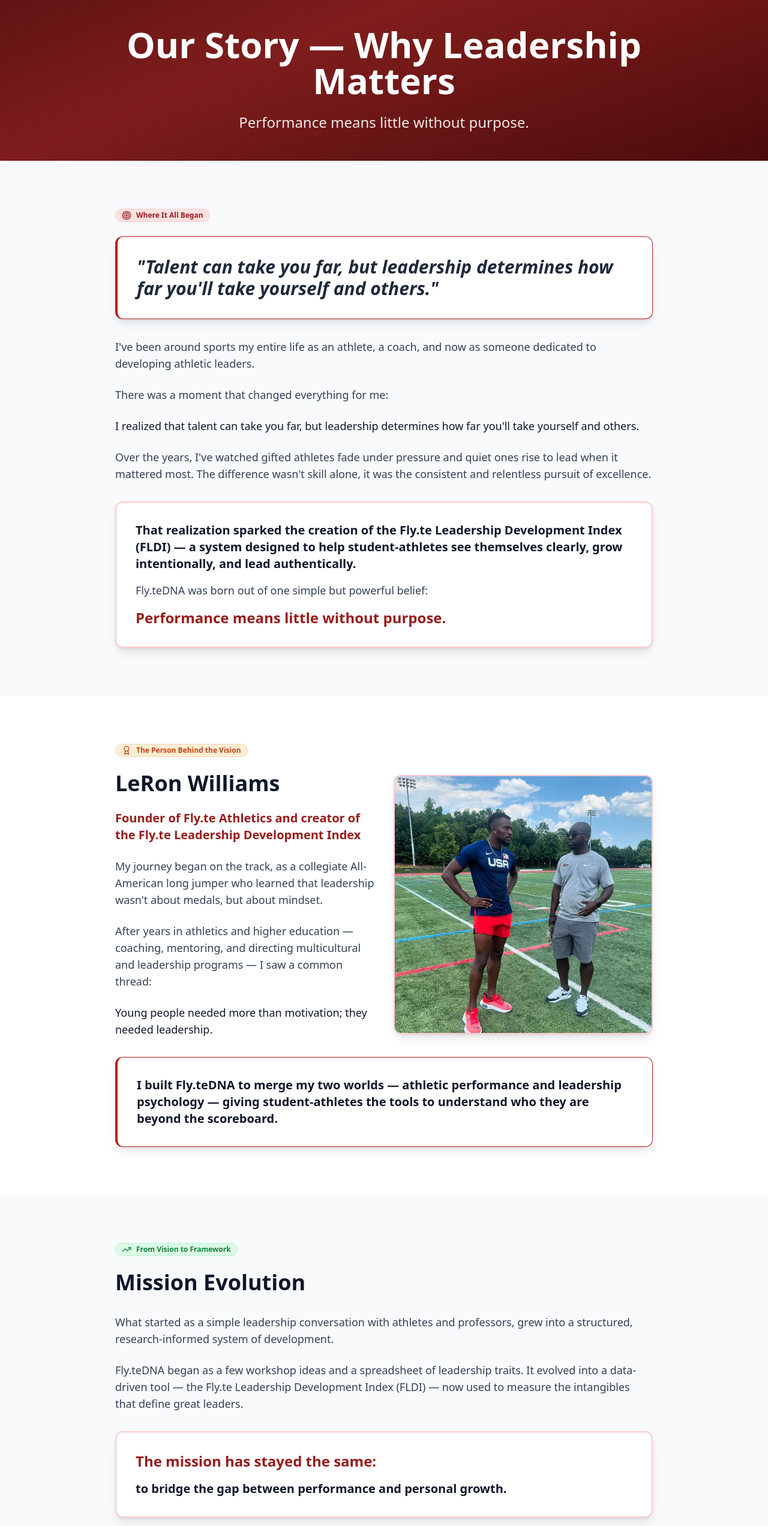
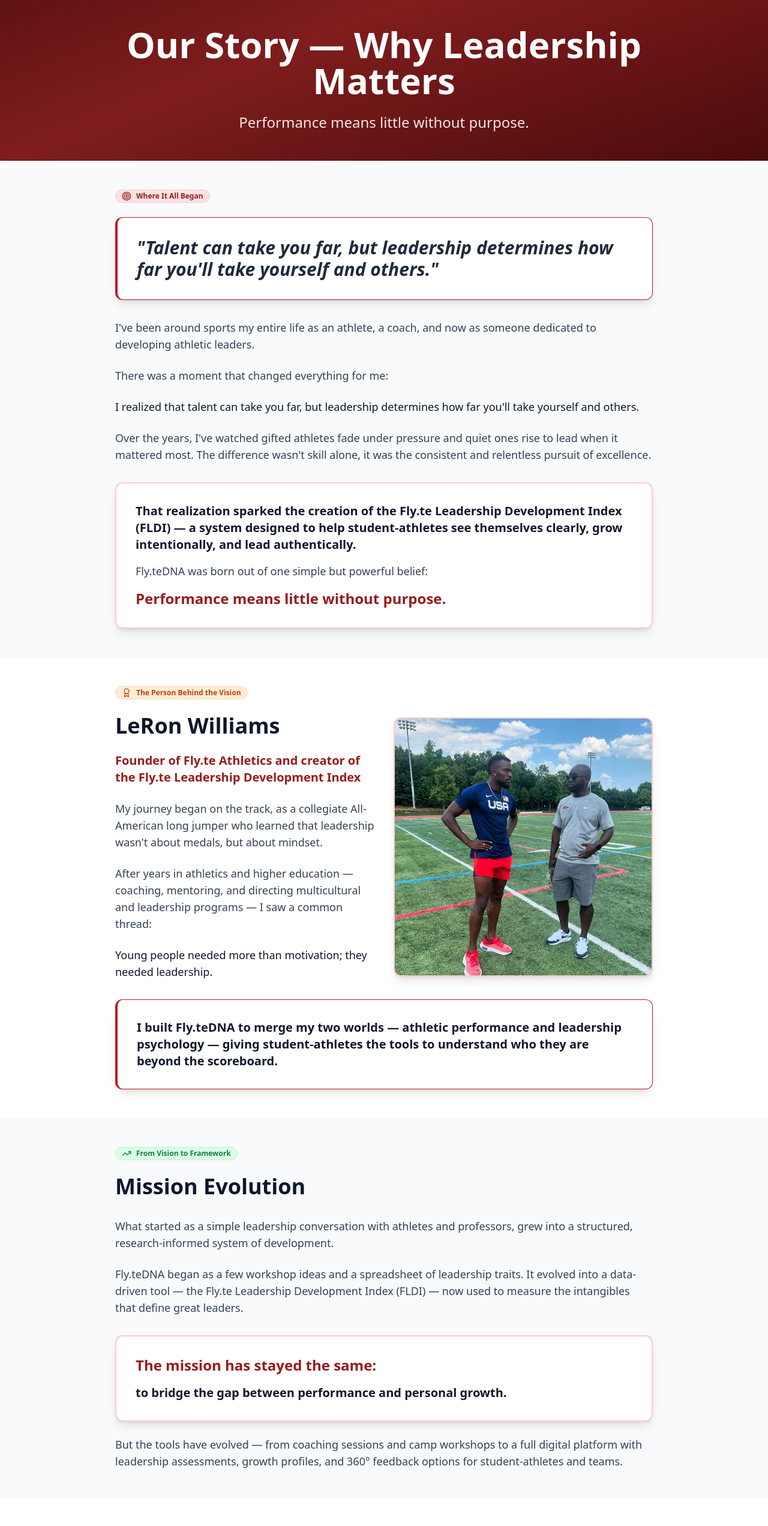
Before and after one commit to CoachLeRon7/flytedna, a React (Vite) app: page /our-story in a window 1280 px wide. Shown: the part 234-2778 px from the top of the page at 60% size. Built offline with nearby package versions, Linux system fonts and the light colour scheme; the HTML template or start-up script is replaced by a standard one; a web font is replaced by a local one.

Commit message:
Decrease page spacing

```diff
--- a/src/pages/OurStory.tsx
+++ b/src/pages/OurStory.tsx
@@ -45,7 +45,7 @@ const OurStory = () => {
       </section>
 
       {/* Founding Story Section */}
-      <section className="py-20 bg-slate-50 relative overflow-hidden">
+      <section className="py-12 bg-slate-50 relative overflow-hidden">
         <div className="container relative mx-auto px-4">
           <div className="max-w-4xl mx-auto">
             <Badge className="mb-6 bg-red-100 text-red-800 border-red-200">
@@ -94,7 +94,7 @@ const OurStory = () => {
       </section>
 
       {/* Founder's Background Section */}
-      <section className="py-20 bg-white relative overflow-hidden">
+      <section className="py-12 bg-white relative overflow-hidden">
         <div className="container relative mx-auto px-4">
           <div className="max-w-4xl mx-auto">
             <Badge className="mb-6 bg-orange-100 text-orange-700 border-orange-200">
@@ -141,7 +141,7 @@ const OurStory = () => {
       </section>
 
       {/* Mission Evolution Section */}
-      <section className="py-20 bg-slate-50 relative overflow-hidden">
+      <section className="py-12 bg-slate-50 relative overflow-hidden">
         <div className="container relative mx-auto px-4">
           <div className="max-w-4xl mx-auto">
             <Badge className="mb-6 bg-green-100 text-green-700 border-green-200">
@@ -181,7 +181,7 @@ const OurStory = () => {
       </section>
 
       {/* Key Milestones Timeline Section */}
-      <section className="py-20 bg-white relative overflow-hidden">
+      <section className="py-12 bg-white relative overflow-hidden">
         <div className="container relative mx-auto px-4">
           <div className="max-w-4xl mx-auto">
             <Badge className="mb-6 bg-purple-100 text-purple-700 border-purple-200">
@@ -329,7 +329,7 @@ const OurStory = () => {
       </section> */}
 
       {/* Research Foundation Section */}
-      <section className="py-20 bg-white relative overflow-hidden">
+      <section className="py-12 bg-white relative overflow-hidden">
         <div className="container relative mx-auto px-4">
           <div className="max-w-4xl mx-auto">
             <Badge className="mb-6 bg-indigo-100 text-indigo-700 border-indigo-200">
@@ -401,7 +401,7 @@ const OurStory = () => {
       </section>
 
       {/* Call-to-Action Section */}
-      <section className="py-20 bg-gradient-to-br from-blue-700 via-blue-600 to-blue-700 relative overflow-hidden">
+      <section className="py-12 bg-gradient-to-br from-blue-700 via-blue-600 to-blue-700 relative overflow-hidden">
         <div className="absolute inset-0 bg-[radial-gradient(circle_at_top_right,rgba(255,255,255,0.1),transparent_70%)]" />
 
         <div className="container relative mx-auto px-4">
```
